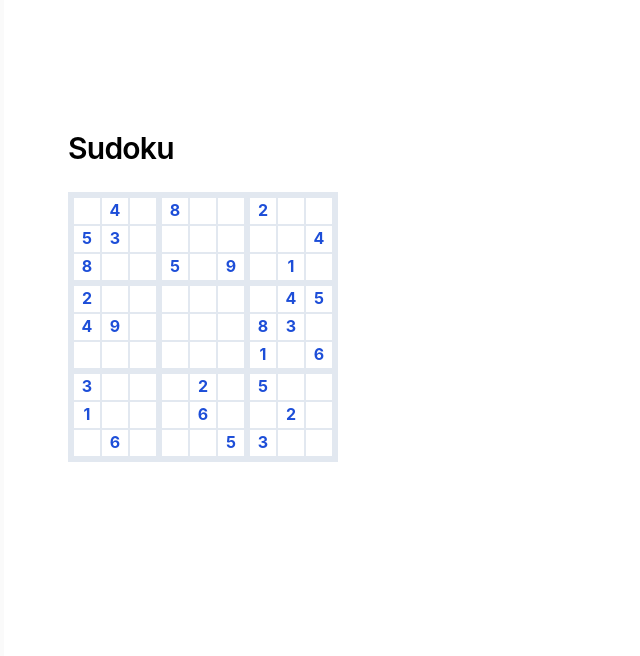
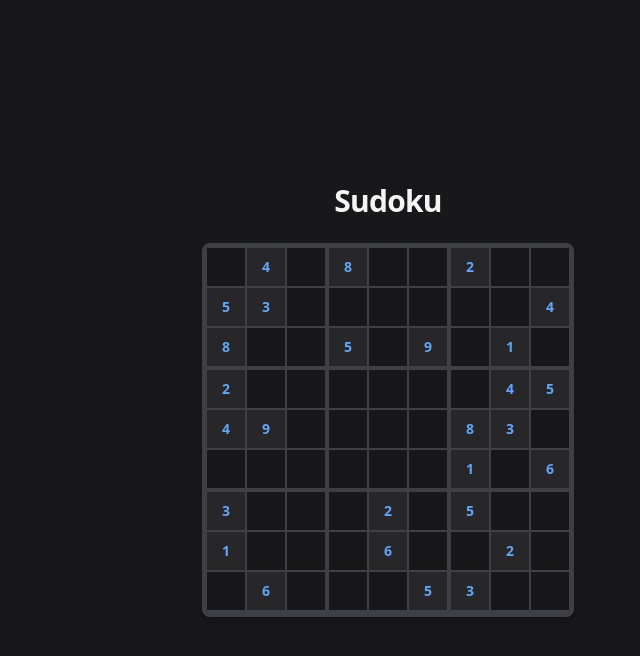
Before and after one commit to cassiossousa/sudoku-next, a Next.js app: page / in a window 1280 px wide. Shown: the top 656 px of the page, without its empty margins (252-892 px from the left). Built offline with nearby package versions, Linux system fonts and the light colour scheme.

Commit message:
feat: simplified Tailwind setup a LOT

```diff
--- a/app/components/sudoku-game-cell-initial.tsx
+++ b/app/components/sudoku-game-cell-initial.tsx
@@ -1,12 +1,15 @@
-import { IGridCell } from '../sudoku/sudoku';
-
 export default function SudokuGameCellInitial({
   initialValue,
 }: {
   initialValue: number;
 }) {
   return (
-    <div className="flex justify-center align-center border w-7 h-7 font-bold text-blue-700">
+    <div
+      className="w-10 h-10 flex items-center justify-center
+                 border border-zinc-700
+                 text-sm font-bold text-blue-400
+                 bg-zinc-800"
+    >
       {initialValue}
     </div>
   );
--- a/app/components/sudoku-game-cell.tsx
+++ b/app/components/sudoku-game-cell.tsx
@@ -11,10 +11,13 @@ export default function SudokuGameCell({
 }) {
   return (
     <button
-      className="flex justify-center align-center border w-7 h-7 font-bold cursor-pointer"
-      onClick={() => alert('CLICKED ME')}
+      className="w-10 h-10 flex items-center justify-center border border-zinc-700
+                 text-sm font-medium
+                 hover:bg-zinc-800 focus:outline-none focus:bg-zinc-700
+                 transition-colors"
+      onClick={() => console.log(`Cell ${row}, ${col}`)}
     >
-      {value}
+      {value ?? ''}
     </button>
   );
 }
--- a/app/components/sudoku-game.tsx
+++ b/app/components/sudoku-game.tsx
@@ -1,4 +1,4 @@
-import { IGridCell, SudokuGrid } from '../sudoku/sudoku';
+import { SudokuGrid } from '../sudoku/sudoku';
 import SudokuGameCell from './sudoku-game-cell';
 import SudokuGameCellInitial from './sudoku-game-cell-initial';
 
@@ -16,35 +16,35 @@ export default function SudokuGame() {
   ]);
 
   return (
-    <div className={`border`}>
-      <div className={`border-2`}>
-        {[0, 1, 2].map((boardRow: number) => (
-          <div key={`box-row-${boardRow}`} className="flex">
-            {[0, 1, 2].map((boardCol: number) => (
+    <div className="border-4 border-zinc-700 rounded-lg overflow-hidden shadow-lg">
+      {[0, 1, 2].map((boardRow) => (
+        <div key={boardRow} className="flex">
+          {[0, 1, 2].map((boardCol) => (
             <div
-                key={`box-${boardRow}-${boardCol}`}
-                className={`flex flex-col border-2`}
+              key={`${boardRow}-${boardCol}`}
+              className="flex flex-col border-r-2 border-b-2 border-zinc-700 last:border-r-0"
             >
-                {[0, 1, 2].map((boxRow: number) => (
-                  <div key={`box-row-${boxRow}`} className="flex">
-                    {[0, 1, 2].map((boxCol: number) => {
+              {[0, 1, 2].map((boxRow) => (
+                <div key={boxRow} className="flex">
+                  {[0, 1, 2].map((boxCol) => {
                     const row = boardRow * 3 + boxRow;
                     const col = boardCol * 3 + boxCol;
                     const cell = sudoku.grid[row][col];
                     const value = cell.getValue();
                     const hasInitialValue = cell.hasInitialValue();
+
                     return hasInitialValue ? (
                       <SudokuGameCellInitial
-                          key={`cell-${row}-${col}`}
+                        key={`${row}-${col}`}
                         initialValue={value!}
-                        ></SudokuGameCellInitial>
+                      />
                     ) : (
                       <SudokuGameCell
-                          key={`cell-${row}-${col}`}
+                        key={`${row}-${col}`}
                         value={value}
                         row={row}
                         col={col}
-                        ></SudokuGameCell>
+                      />
                     );
                   })}
                 </div>
@@ -54,6 +54,5 @@ export default function SudokuGame() {
         </div>
       ))}
     </div>
-    </div>
   );
 }
--- a/app/globals.css
+++ b/app/globals.css
@@ -2,112 +2,11 @@
 @tailwind components;
 @tailwind utilities;
 
-/* -------------------------------- */
-/* Design tokens */
-/* -------------------------------- */
-
-:root {
-  --color-background: #ffffff;
-  --color-foreground: #0f172a;
-
-  --color-muted: #f1f5f9;
-  --color-muted-foreground: #64748b;
-
-  --color-border: #e2e8f0;
+html,
+body {
+  height: 100%;
 }
 
-.dark {
-  --color-background: #020617;
-  --color-foreground: #f1f5f9;
-
-  --color-muted: #0f172a;
-  --color-muted-foreground: #94a3b8;
-
-  --color-border: #1e293b;
+body {
+  @apply bg-zinc-900 text-zinc-100 antialiased;
 }
-
-/* -------------------------------- */
-/* Base */
-/* -------------------------------- */
-
-@layer base {
-  * {
-    @apply border-border;
-  }
-
-  html {
-    scroll-behavior: smooth;
-  }
-
-  body {
-    @apply bg-background
-      text-foreground
-      antialiased;
-
-    font-feature-settings:
-      'rlig' 1,
-      'calt' 1;
-  }
-
-  h1 {
-    @apply text-4xl font-bold tracking-tight;
-  }
-
-  h2 {
-    @apply text-3xl font-semibold;
-  }
-
-  h3 {
-    @apply text-xl font-semibold;
-  }
-
-  p {
-    @apply leading-relaxed text-muted-foreground;
-  }
-}
-
-/* -------------------------------- */
-/* Layout utilities */
-/* -------------------------------- */
-
-@layer utilities {
-  .container-main {
-    @apply max-w-5xl mx-auto px-6 py-12;
-  }
-}
-
-/* -------------------------------- */
-/* Components */
-/* -------------------------------- */
-
-@layer components {
-  .card {
-    @apply rounded-lg
-      border
-      bg-white
-      dark:bg-neutral-900
-      shadow-card
-      p-6;
-  }
-
-  .button-primary {
-    @apply inline-flex
-      items-center
-      rounded-md
-      bg-primary
-      text-primary-foreground
-      px-4
-      py-2
-      text-sm
-      font-medium
-      hover:opacity-90
-      transition;
-  }
-
-  .nav-link {
-    @apply text-sm
-      text-muted-foreground
-      hover:text-foreground
-      transition;
-  }
-}
--- a/app/layout.tsx
+++ b/app/layout.tsx
@@ -1,14 +1,9 @@
 import type { Metadata } from 'next';
-import { Geist, Geist_Mono } from 'next/font/google';
+import { Geist } from 'next/font/google';
 import './globals.css';
 
 const geistSans = Geist({
   variable: '--font-geist-sans',
-  subsets: ['latin'],
-});
-
-const geistMono = Geist_Mono({
-  variable: '--font-geist-mono',
   subsets: ['latin'],
 });
 
@@ -19,16 +14,12 @@ export const metadata: Metadata = {
 
 export default function RootLayout({
   children,
-}: Readonly<{
+}: {
   children: React.ReactNode;
-}>) {
+}) {
   return (
     <html lang="en">
-      <body
-        className={`${geistSans.variable} ${geistMono.variable} antialiased`}
-      >
-        {children}
-      </body>
+      <body className={`${geistSans.variable} font-sans`}>{children}</body>
     </html>
   );
 }
--- a/app/page.tsx
+++ b/app/page.tsx
@@ -2,15 +2,11 @@ import SudokuGame from './components/sudoku-game';
 
 export default function Home() {
   return (
-    <div className="flex min-h-screen items-center justify-center bg-zinc-50 font-sans dark:bg-black">
-      <main className="flex min-h-screen w-full max-w-3xl flex-col items-center justify-between py-32 px-16 bg-white dark:bg-black sm:items-start">
-        <div className="flex flex-col items-center gap-6 text-center sm:items-start sm:text-left">
-          <h1 className="max-w-xs text-3xl font-semibold leading-10 tracking-tight text-black dark:text-zinc-50">
-            Sudoku
-          </h1>
-          <SudokuGame></SudokuGame>
-        </div>
-      </main>
-    </div>
+    <main className="min-h-screen flex items-center justify-center px-4">
+      <div className="flex flex-col items-center gap-6">
+        <h1 className="text-3xl font-semibold tracking-tight">Sudoku</h1>
+        <SudokuGame />
+      </div>
+    </main>
   );
 }
--- a/tailwind.config.ts
+++ b/tailwind.config.ts
@@ -1,55 +1,10 @@
 import type { Config } from 'tailwindcss';
 
 const config: Config = {
-  darkMode: 'class',
-
-  content: [
-    './app/**/*.{ts,tsx,mdx}',
-    './components/**/*.{ts,tsx}',
-    './content/**/*.{md,mdx}',
-  ],
-
+  content: ['./app/**/*.{js,ts,jsx,tsx}', './components/**/*.{js,ts,jsx,tsx}'],
   theme: {
-    container: {
-      center: true,
-      padding: '1.5rem',
-      screens: {
-        '2xl': '1200px',
-      },
-    },
-
-    extend: {
-      colors: {
-        background: 'var(--color-background)',
-        foreground: 'var(--color-foreground)',
-
-        muted: {
-          DEFAULT: 'var(--color-muted)',
-          foreground: 'var(--color-muted-foreground)',
-        },
-
-        border: 'var(--color-border)',
-
-        primary: {
-          DEFAULT: '#2563eb',
-          foreground: '#ffffff',
-        },
-      },
-
-      fontFamily: {
-        sans: ['Inter', 'system-ui', 'sans-serif'],
-      },
-
-      borderRadius: {
-        lg: '0.75rem',
-      },
-
-      boxShadow: {
-        card: '0 10px 30px rgba(0,0,0,0.05)',
-      },
-    },
+    extend: {},
   },
-
   plugins: [require('@tailwindcss/typography')],
 };
 
```
Lines whose indentation alone changed are shown as unchanged.
